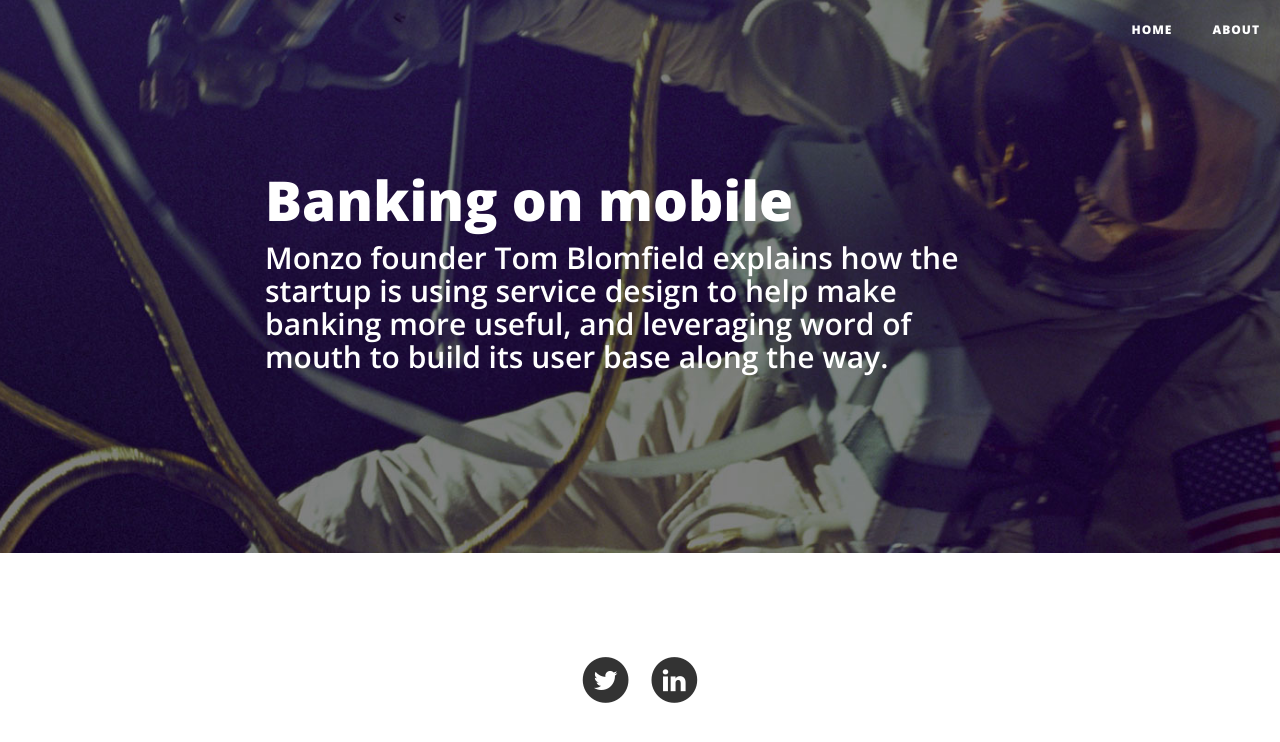
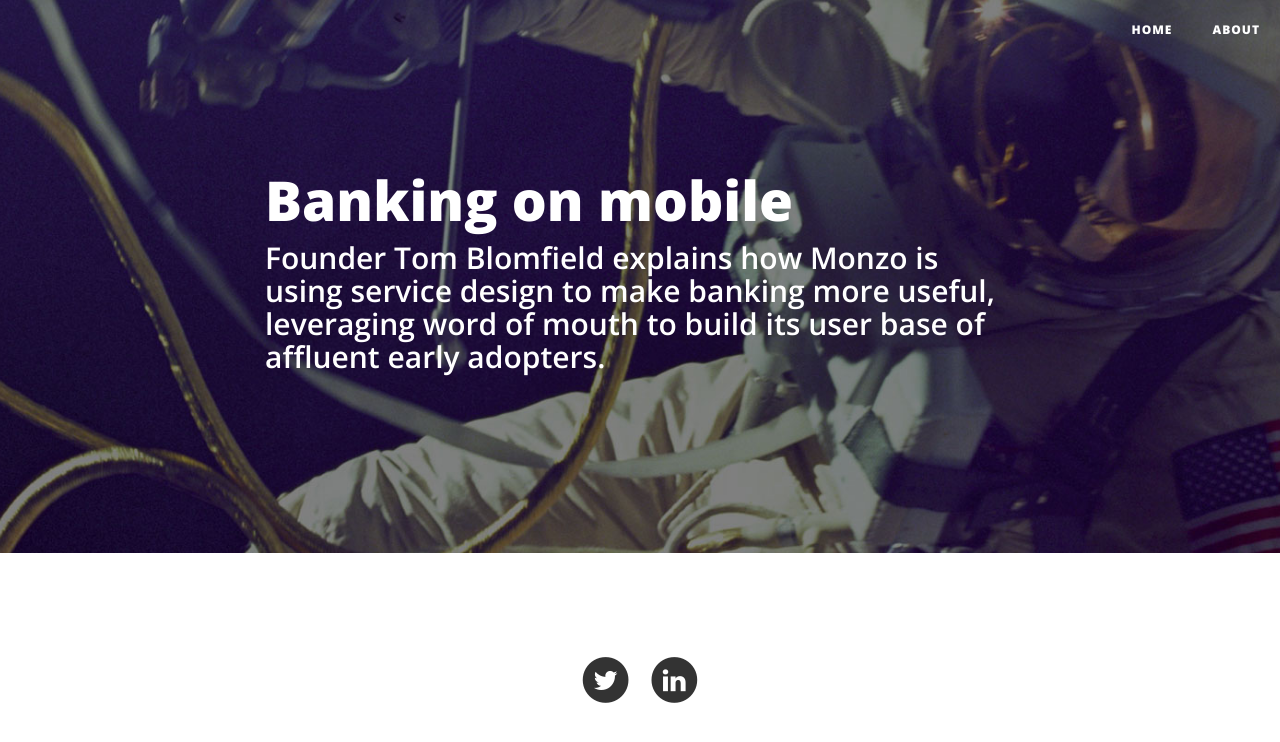
Before and after one commit to beatriceborbon/beatriceborbon.github.io, a Jekyll site: the page built from _posts/2017-01-01-monzo.md, in a window 1280 px wide. Shown: the top 742 px of the page. Built offline with Jekyll 4.4.1, drawn with Linux system fonts in a browser that asks for light colours.

Commit message:
Update 2017-01-01-monzo.md

```diff
--- a/_posts/2017-01-01-monzo.md
+++ b/_posts/2017-01-01-monzo.md
@@ -2,7 +2,7 @@
 layout: post
 title: Banking on mobile
 publication_details: ycn.org
-subtitle: Monzo founder Tom Blomfield explains how the startup is using service design to help make banking more useful, and leveraging word of mouth to build its user base along the way.
+subtitle: Founder Tom Blomfield explains how Monzo is using service design to make banking more useful, leveraging word of mouth to build its user base of affluent early adopters.
 image: post-bg.jpg
 date: 2017-02-20 00:10:45
 link: http://www.ycn.org/membership/features/1212-banking-on-mobile?preview=true
```
